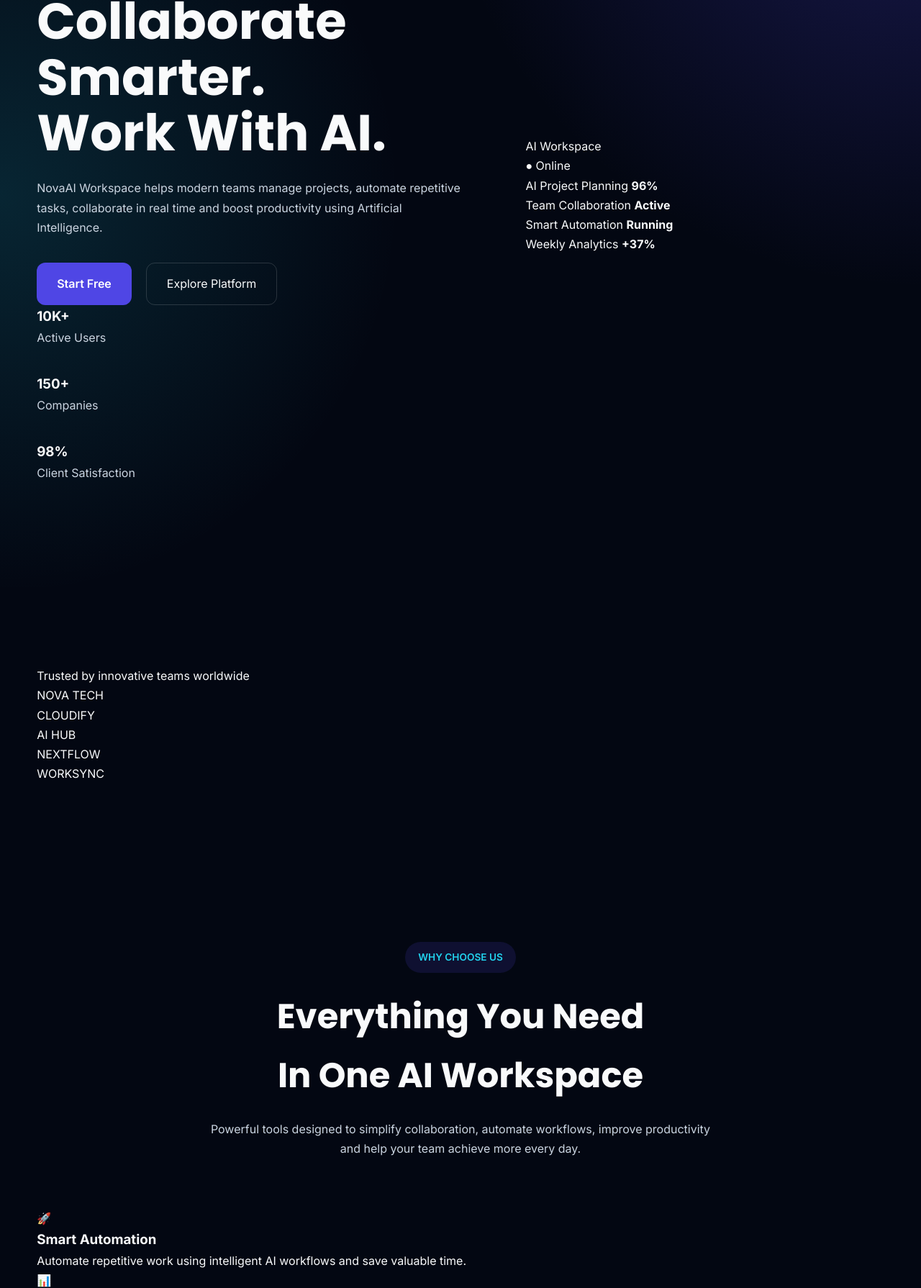
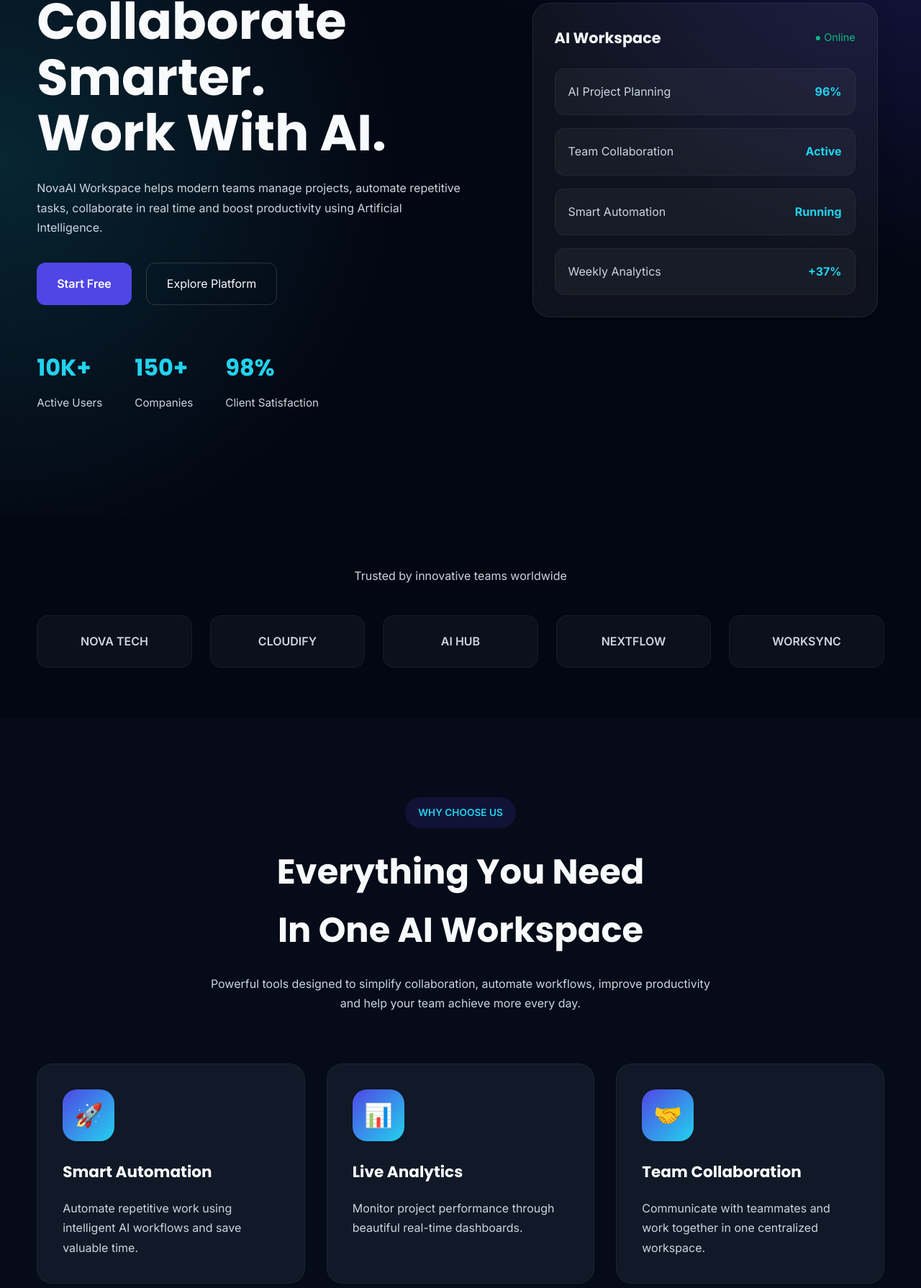
Before and after one commit to gul310/NovaAI-Workspace, a plain HTML site: page index.html in a window 1280 px wide. Shown: the part 402-2192 px from the top of the page at 72% size. Drawn offline with Linux system fonts and the light colour scheme.

Commit message:
style: design hero dashboard and feature sections

```diff
--- a/css/style.css
+++ b/css/style.css
@@ -533,3 +533,448 @@ section{
     flex-wrap:wrap;
 
 }
+/* ==========================================================
+   HERO STATISTICS
+========================================================== */
+
+.hero-stats{
+
+    display:flex;
+
+    gap:45px;
+
+    margin-top:60px;
+
+    flex-wrap:wrap;
+
+}
+
+.stat-item h3{
+
+    font-size:2rem;
+
+    font-family:'Poppins',sans-serif;
+
+    color:var(--secondary);
+
+    margin-bottom:8px;
+
+}
+
+.stat-item p{
+
+    color:var(--text-light);
+
+    font-size:.95rem;
+
+}
+
+
+/* ==========================================================
+   HERO DASHBOARD
+========================================================== */
+
+.hero-image{
+
+    display:flex;
+
+    justify-content:center;
+
+    align-items:center;
+
+}
+
+.dashboard-card{
+
+    width:100%;
+
+    max-width:480px;
+
+    background:rgba(255,255,255,.05);
+
+    backdrop-filter:blur(22px);
+
+    border:1px solid rgba(255,255,255,.08);
+
+    border-radius:24px;
+
+    padding:30px;
+
+    box-shadow:var(--shadow);
+
+    transition:var(--transition);
+
+}
+
+.dashboard-card:hover{
+
+    transform:translateY(-10px);
+
+}
+
+.dashboard-header{
+
+    display:flex;
+
+    justify-content:space-between;
+
+    align-items:center;
+
+    margin-bottom:25px;
+
+}
+
+.dashboard-title{
+
+    font-size:1.3rem;
+
+    font-weight:700;
+
+    font-family:'Poppins',sans-serif;
+
+}
+
+.online{
+
+    color:var(--success);
+
+    font-size:.9rem;
+
+}
+
+.dashboard-body{
+
+    display:flex;
+
+    flex-direction:column;
+
+    gap:18px;
+
+}
+
+.task-card{
+
+    display:flex;
+
+    justify-content:space-between;
+
+    align-items:center;
+
+    padding:18px;
+
+    background:rgba(255,255,255,.04);
+
+    border-radius:14px;
+
+    border:1px solid rgba(255,255,255,.05);
+
+    transition:var(--transition);
+
+}
+
+.task-card:hover{
+
+    background:rgba(79,70,229,.15);
+
+    transform:translateX(8px);
+
+}
+
+.task-card span{
+
+    color:var(--text-light);
+
+}
+
+.task-card strong{
+
+    color:var(--secondary);
+
+}
+
+
+/* ==========================================================
+   TRUSTED BRANDS
+========================================================== */
+
+.trusted{
+
+    padding:70px 0;
+
+}
+
+.trusted-title{
+
+    text-align:center;
+
+    color:var(--text-light);
+
+    margin-bottom:40px;
+
+    font-size:1rem;
+
+}
+
+.trusted-grid{
+
+    display:grid;
+
+    grid-template-columns:repeat(5,1fr);
+
+    gap:25px;
+
+}
+
+.brand-card{
+
+    padding:22px;
+
+    text-align:center;
+
+    border-radius:16px;
+
+    background:rgba(255,255,255,.04);
+
+    border:1px solid rgba(255,255,255,.05);
+
+    color:var(--text-light);
+
+    font-weight:600;
+
+    transition:var(--transition);
+
+}
+
+.brand-card:hover{
+
+    transform:translateY(-8px);
+
+    background:rgba(255,255,255,.08);
+
+}
+
+
+/* ==========================================================
+   FEATURES
+========================================================== */
+
+.features{
+
+    background:#050B18;
+
+}
+
+.features-grid{
+
+    display:grid;
+
+    grid-template-columns:repeat(3,1fr);
+
+    gap:30px;
+
+}
+
+.feature-card{
+
+    background:var(--card);
+
+    border-radius:22px;
+
+    padding:35px;
+
+    border:1px solid rgba(255,255,255,.05);
+
+    transition:var(--transition);
+
+}
+
+.feature-card:hover{
+
+    transform:translateY(-12px);
+
+    border-color:rgba(79,70,229,.45);
+
+}
+
+.feature-icon{
+
+    width:72px;
+
+    height:72px;
+
+    display:flex;
+
+    align-items:center;
+
+    justify-content:center;
+
+    border-radius:20px;
+
+    font-size:2rem;
+
+    margin-bottom:25px;
+
+    background:linear-gradient(
+
+        135deg,
+
+        var(--primary),
+
+        var(--secondary)
+
+    );
+
+}
+
+.feature-card h3{
+
+    margin-bottom:18px;
+
+    font-size:1.35rem;
+
+    font-family:'Poppins',sans-serif;
+
+}
+
+.feature-card p{
+
+    color:var(--text-light);
+
+}
+
+
+/* ==========================================================
+   DASHBOARD PREVIEW
+========================================================== */
+
+.dashboard-preview{
+
+    background:var(--dark);
+
+}
+
+.dashboard-grid{
+
+    display:grid;
+
+    grid-template-columns:1fr 1fr;
+
+    gap:70px;
+
+    align-items:center;
+
+}
+
+.dashboard-content h2{
+
+    font-size:3rem;
+
+    margin:25px 0;
+
+    font-family:'Poppins',sans-serif;
+
+}
+
+.dashboard-content p{
+
+    color:var(--text-light);
+
+    margin-bottom:35px;
+
+}
+
+.dashboard-list{
+
+    display:flex;
+
+    flex-direction:column;
+
+    gap:18px;
+
+    margin-bottom:40px;
+
+}
+
+.dashboard-list li{
+
+    color:var(--text-light);
+
+}
+
+.dashboard-preview-card{
+
+    background:rgba(255,255,255,.05);
+
+    backdrop-filter:blur(18px);
+
+    border-radius:24px;
+
+    padding:35px;
+
+    border:1px solid rgba(255,255,255,.08);
+
+    box-shadow:var(--shadow);
+
+}
+
+.preview-top{
+
+    margin-bottom:30px;
+
+}
+
+.preview-top h3{
+
+    font-size:1.6rem;
+
+    font-family:'Poppins',sans-serif;
+
+}
+
+.analytics{
+
+    display:flex;
+
+    flex-direction:column;
+
+    gap:18px;
+
+}
+
+.analytics-item{
+
+    display:flex;
+
+    justify-content:space-between;
+
+    align-items:center;
+
+    padding:20px;
+
+    border-radius:16px;
+
+    background:rgba(255,255,255,.04);
+
+    transition:var(--transition);
+
+}
+
+.analytics-item:hover{
+
+    transform:translateX(10px);
+
+    background:rgba(79,70,229,.18);
+
+}
+
+.analytics-item span{
+
+    color:var(--text-light);
+
+}
+
+.analytics-item strong{
+
+    color:var(--secondary);
+
+}
```
